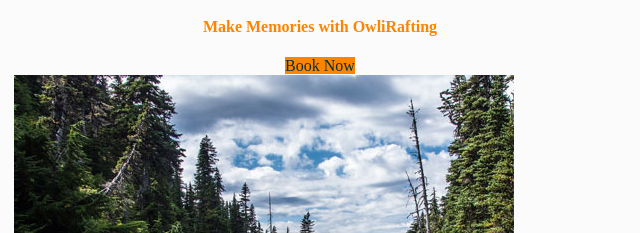
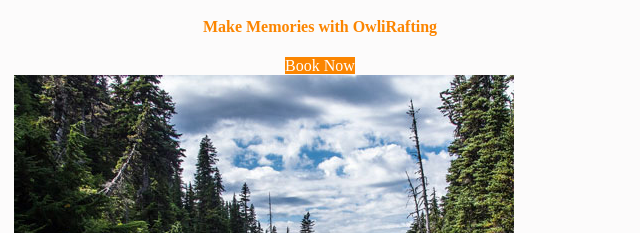
Before and after one commit to peter0226/wdd130-2, a plain HTML site: page wwr/index.html in a window 1280 px wide. In both pictures the pointer is over the link "Book Now". Shown: the part 989-1222 px from the top of the page, 320-960 px from the left. Drawn offline with Linux system fonts and the light colour scheme.

Commit message:
hover style

```diff
--- a/wwr/styles/style.css
+++ b/wwr/styles/style.css
@@ -36,7 +36,7 @@ nav a{
 }
 .book:hover, .join:hover{
     background-color:#FB8500;
-    color:#023047;
+    color:white;
 }
 
 .msg{
```
